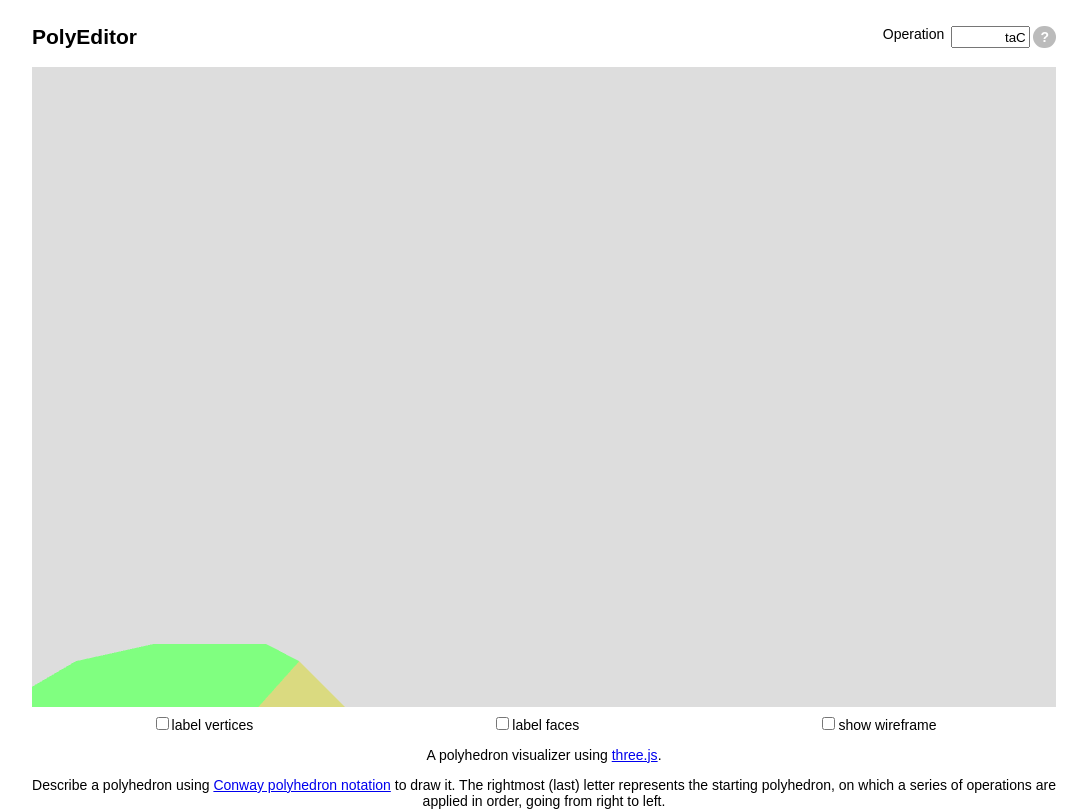
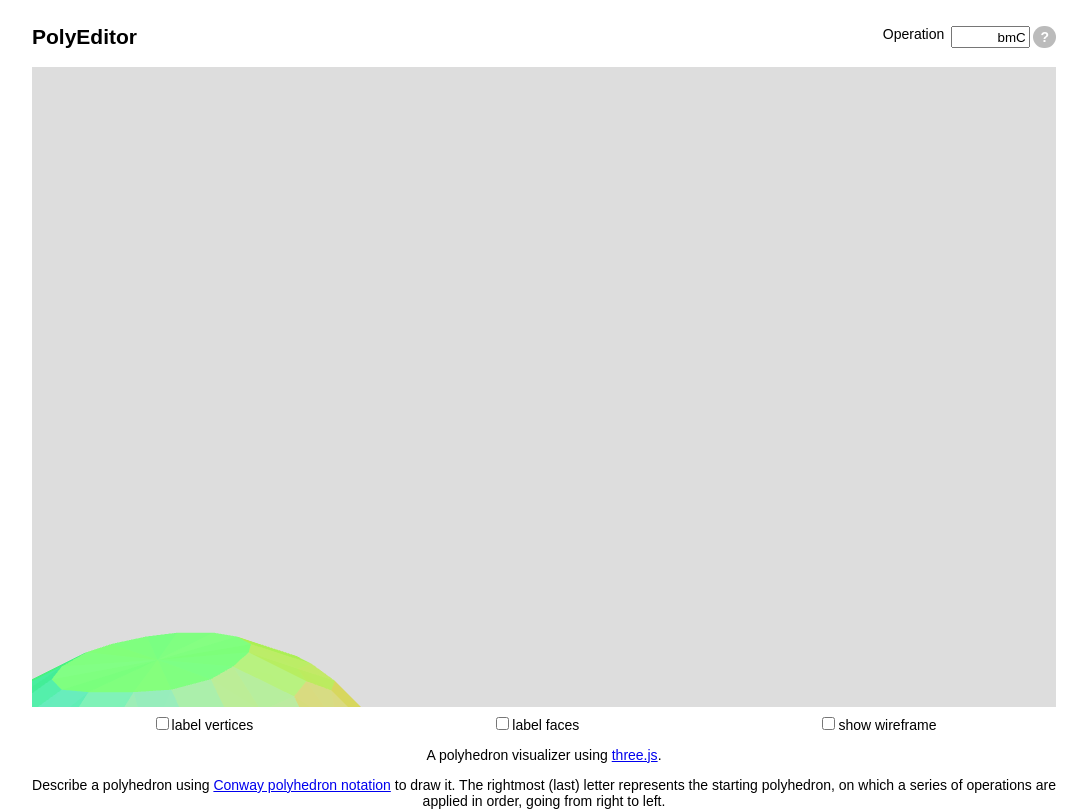
Before and after one commit to gyrgir/polyeditor, a website built with Vite: page index.html in a window 1280 px wide. Shown: the top 812 px of the page, without its empty margins (96-1183 px from the left). Built offline with nearby package versions, Linux system fonts and the light colour scheme.

Commit message:
Read initial shape from url params or pick at random

```diff
--- a/index.html
+++ b/index.html
@@ -15,7 +15,7 @@
         <h2>PolyEditor</h2>
         <div class="row-blocks">
           <label for="polyhedra-input">Operation</label>
-          <input type="text" id="polyhedra-input" placeholder="input" value="taC">
+          <input type="text" id="polyhedra-input" placeholder="shape">
           <a class="instructions-link" href="#instructions"></a>
         </div>
       </div>
--- /dev/null
+++ b/src/Polyeditor/interface/randomShape.js
@@ -0,0 +1,20 @@
+function randomInt(begin, end) {
+    const size = end - begin;
+    return begin + Math.floor(Math.random() * size);
+}
+
+function randomChoice(choices) {
+    return choices[Math.floor(Math.random() * choices.length)];
+}
+
+function randomShape(minOperations=2, maxOperations=5) {
+    const opCount = randomInt(minOperations, maxOperations+1);
+    let shape = new Array(opCount + 1);
+    for (let i = 0; i < opCount; i += 1) {
+        shape[i] = randomChoice("adkbejmnotz");
+    }
+    shape[opCount] = randomChoice("TCODI");
+    return shape.join('');
+}
+
+export { randomShape };
--- a/src/main.js
+++ b/src/main.js
@@ -1,10 +1,13 @@
 import { Polyeditor } from "./Polyeditor/Polyeditor";
+import { randomShape } from "./Polyeditor/interface/randomShape";
 
 async function main() {
     const polyeditor = new Polyeditor(document.getElementById("scene-container"));
     polyeditor.start();
 
     const polyhedraInput = document.getElementById("polyhedra-input");
+    const urlParams = new URLSearchParams(window.location.search);
+    polyhedraInput.value = urlParams.has('p') ? urlParams.get('p') : randomShape();
     polyeditor.generate(polyhedraInput.value);
 
     polyhedraInput.addEventListener('change', (event) => {
```
